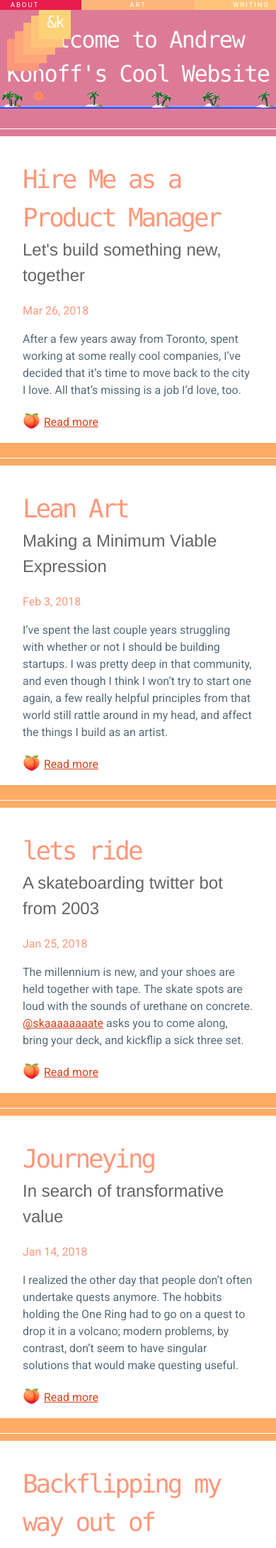
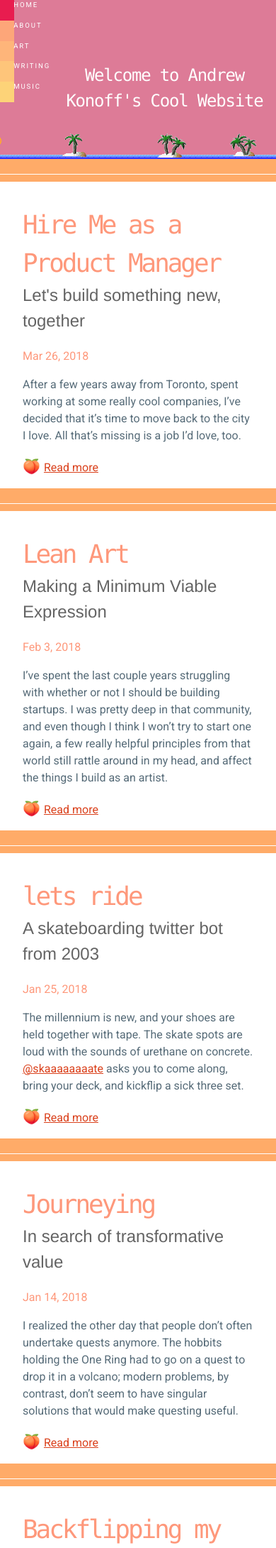
Before and after one commit to andkon/andkon.github.io, a Jekyll site: the page built from index.html, in a window 390 px wide. Shown: the top 2181 px of the page at 71% size. Built offline with Jekyll 4.4.1, drawn with Linux system fonts in a browser that asks for light colours; the list of posts is cut into pages by our own code.

Commit message:
Made the mobile header work

```diff
--- a/_includes/header.html
+++ b/_includes/header.html
@@ -8,5 +8,5 @@
 </div>
 <div class="home-header">
   <h1>Welcome to Andrew Konoff's Cool Website</h1>
-  <img src="assets/images/island.gif"></img>
+  <!-- <img src="assets/images/island.gif"></img> -->
 </div>
--- a/assets/main.scss
+++ b/assets/main.scss
@@ -211,11 +211,10 @@ header {
   /*background-image: url('images/header.png');*/
   width: 100%;
   background-color: $sunset-purp;
-  // background-image: linear-gradient(rgba(255, 125, 20, 0.34), rgba(255, 125, 20, 0.34)), url("/assets/header.jpg");
+  background-image: url("images/island.gif");
   min-height: 14em;
-  background-size: cover;
-  background-repeat: no-repeat;
-  background-position: center center;
+  background-repeat: repeat-x;
+  background-position: bottom;
   text-align: center;
   position: relative;
   z-index: -2;
@@ -423,10 +422,6 @@ header {
     content: "";
     z-index: -1;
     transition: all 0.2s ease;
-  }
-
-  &:first-child {
-    margin-top: -2em;
   }
 
   &:hover:before {
@@ -792,22 +787,64 @@ html a.button {
 @media (max-width: 1000px) {
   header .logo {
     margin-right: 10px;
-    left: 5px;
-    top: 5px;
+    left: 0px;
+    top: 0px;
     background-image: url('images/skinny_post_header.png');
     width: 45px;
   }
 
-  .navbar-item {
-
+  .wrap {
+    .logo {
+      display: none;
+    }
   }
 }
 
 
 @media (max-width: 900px) {
-  /*This is where we shrink the post*/
+  /*This is where we shrink the post and the nav header */
+  .navbar {
+    left: 0px;
+    top: 0px;
+    width: 200px;
+    display: inline-block;
+    position: absolute;
+    transform: none;
+    margin-right: 3em;
+
+    a {
+      display: inline;
+      position: relative;
+      text-align: left;
+      padding-left: 2em;
+    }
+    .navbar-item {
+      width: 0.05em;
+      height: 3em;
+      clear: both;
+      &:nth-child(n) {
+        // The positioning
+        left: 0px;
+        float: left;
+      }
+    }
+  }
+
+  .home-header {
+    h1 {
+      font-size: 1.5em;
+      position: absolute;
+      padding-left: 75px;
+      top: 50%;
+      left: 50%;
+      margin-right: -50%;
+      transform: translate(-50%, -50%)
+    }
+  }
+
   .post-header-content {
     padding-top: 0;
+    padding-left: 70px;
   }
 
   .page-content {
```
